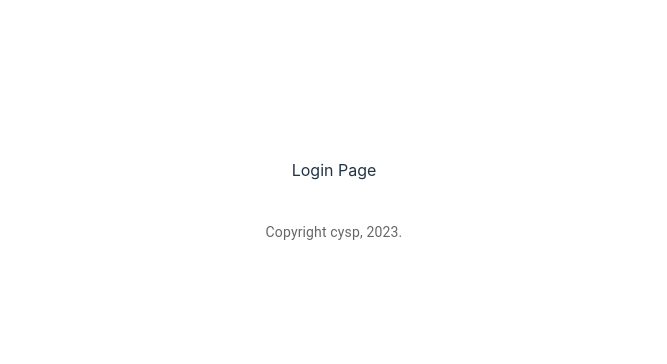
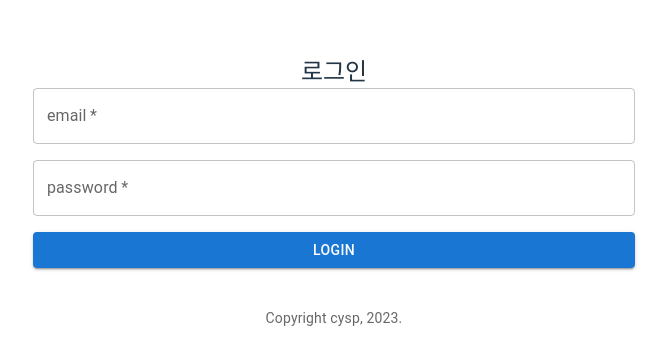
Before and after one commit to SANAYEE1996/free_news_front, a React (Vite) app: page /login in a window 1280 px wide. Shown: the part 208-572 px from the top of the page, without its empty margins (306-973 px from the left). Built offline with nearby package versions, Linux system fonts and the light colour scheme.

Commit message:
login 일단락

```diff
--- a/src/Login.jsx
+++ b/src/Login.jsx
@@ -1,9 +1,37 @@
 import React from "react";
+import { Container, Grid, Typography, TextField, Button } from "@mui/material";
+import { signin } from "./service/signin";
 
-const Login = () => {
+function Login(){
+    const handleSubmit = (event) => {
+        event.preventDefault();
+        const data = new FormData(event.target);
+        const email = data.get("email");
+        const password = data.get("password");
+        signin({email: email, password : password});
+    };
 
     return (
-        <p>Login Page</p>
+        <Container>
+            <Grid container spacing={2}>
+                <Grid item xs={12}>
+                    <Typography component="h1" variant="h5">로그인</Typography>
+                </Grid>
+            </Grid>
+            <form noValidate onSubmit={handleSubmit}>
+                <Grid container spacing={2}>
+                    <Grid item xs={12}>
+                        <TextField variant="outlined" required fullWidth id="email" label="email" name="email" autoComplete="email" />
+                    </Grid>
+                    <Grid item xs={12}>
+                        <TextField variant="outlined" required fullWidth id="password" label="password" name="password" autoComplete="password" />
+                    </Grid>
+                    <Grid item xs={12}>
+                        <Button type="submit" fullWidth variant="contained" color="primary">Login</Button>
+                    </Grid>
+                </Grid>
+            </form>
+        </Container>
     );
 }
 
--- a/src/News.jsx
+++ b/src/News.jsx
@@ -19,11 +19,12 @@ function News() {
           "searchWord" : ""
         })
         .then((res) => {
+          console.log(res);
           if(res.status == 200){
             console.log(res.data);
             setNews(res.data.body.data);
           }
-          else if(res.status == 404){
+          else if(res.status == 403){
             window.location.href = "/login";
           }
           else{
@@ -47,8 +48,8 @@ function News() {
         <Paper style={{margin: 16}}>
         {
           news.map((tag) => {
-            return <List>
-                    <div key={tag.id}>
+            return <List key={tag.id}>
+                    <div >
                       <div>제목 : {tag.title} // 작성일 : {tag.registerDate}</div>
                       <div>내용 : {tag.text}</div>
                    </div>
--- /dev/null
+++ b/src/service/signin.jsx
@@ -0,0 +1,14 @@
+import axios from "axios";
+
+const baseUrl = "http://localhost:8000";
+
+export async function signin(loginDto){
+    await axios.post(baseUrl + "/member/login", loginDto)
+                .then((res) => {
+                    console.log("access token : " + res.data.body.data.accessToken);
+                    if(res.data.body.data.accessToken){
+                        localStorage.setItem("ACCESS_TOKEN", res.data.body.data.accessToken);
+                        window.location.href = "/";
+                    }
+                })
+}
```
